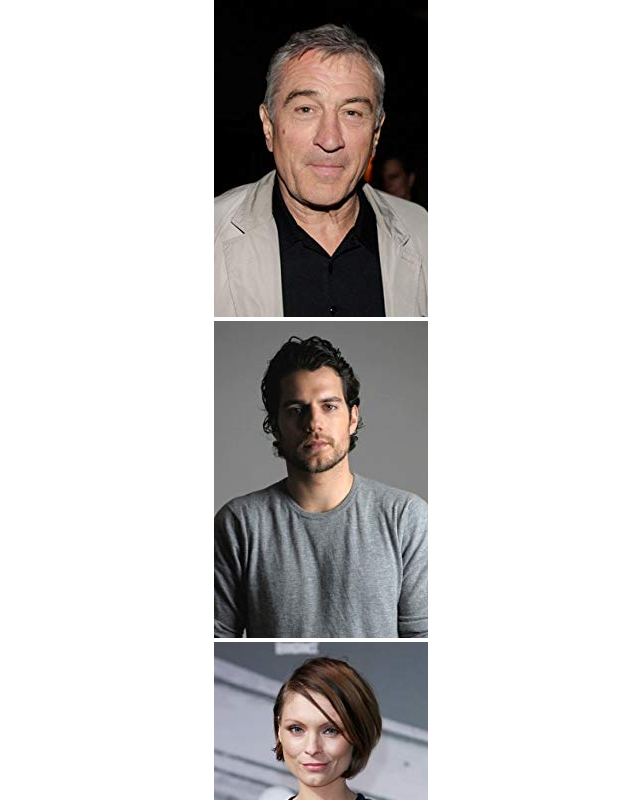
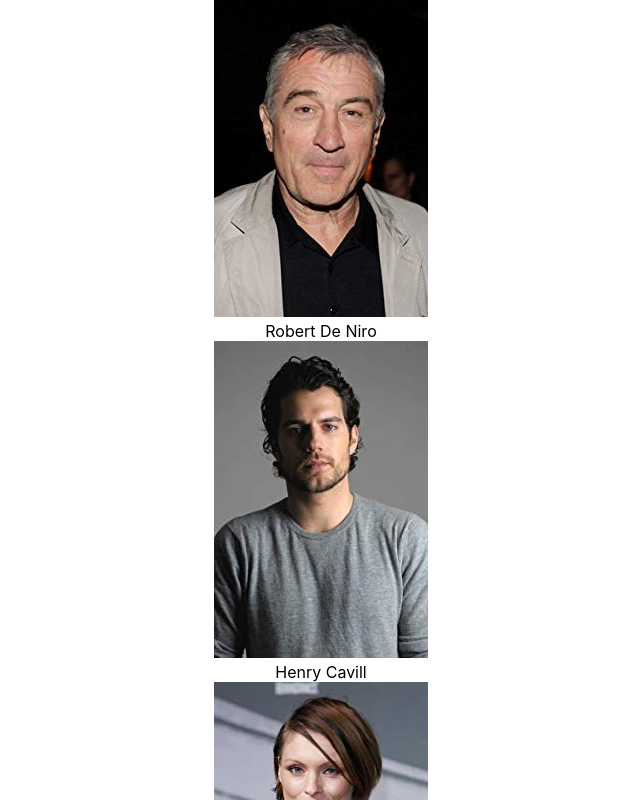
Before and after one commit to eyallev18/Actore_gallery, a React (Create React App) app: page / in a window 1280 px wide. Shown: the top 800 px of the page, without its empty margins (319-959 px from the left). Built offline with nearby package versions, Linux system fonts and the light colour scheme.

Commit message:
change gallery

```diff
--- a/src/Actor.js
+++ b/src/Actor.js
@@ -1,18 +1,20 @@
 import React, { Component } from "react"
-import {Card} from 'react-bootstrap'
+import { Card } from 'react-bootstrap'
 
-export default class Actor extends Component{
+export default class Actor extends Component {
     constructor(props) {
-        super (props);
+        super(props);
     }
-    render(){
-        return(<div>
-            <Card>
-                    <Card.Img  src={this.props.actor.Image} />
+    render() {
+        return (
+            <div>
+                <Card>
+                    <Card.Img src={this.props.actor.Image} />
                     <Card.Body>
-                     {/*  <Card.Title>{ this.props.actor.FirstName} {this.props.actor.LastName}</Card.Title> */}
+                        <Card.Title>{this.props.actor.FirstName} {this.props.actor.LastName}</Card.Title>
                     </Card.Body>
                 </Card>
-        </div>)
+            </div>
+        )
     }
 }
```
Also changed, not shown: src/gallery.js (renamed from src/gallery.jsx).
